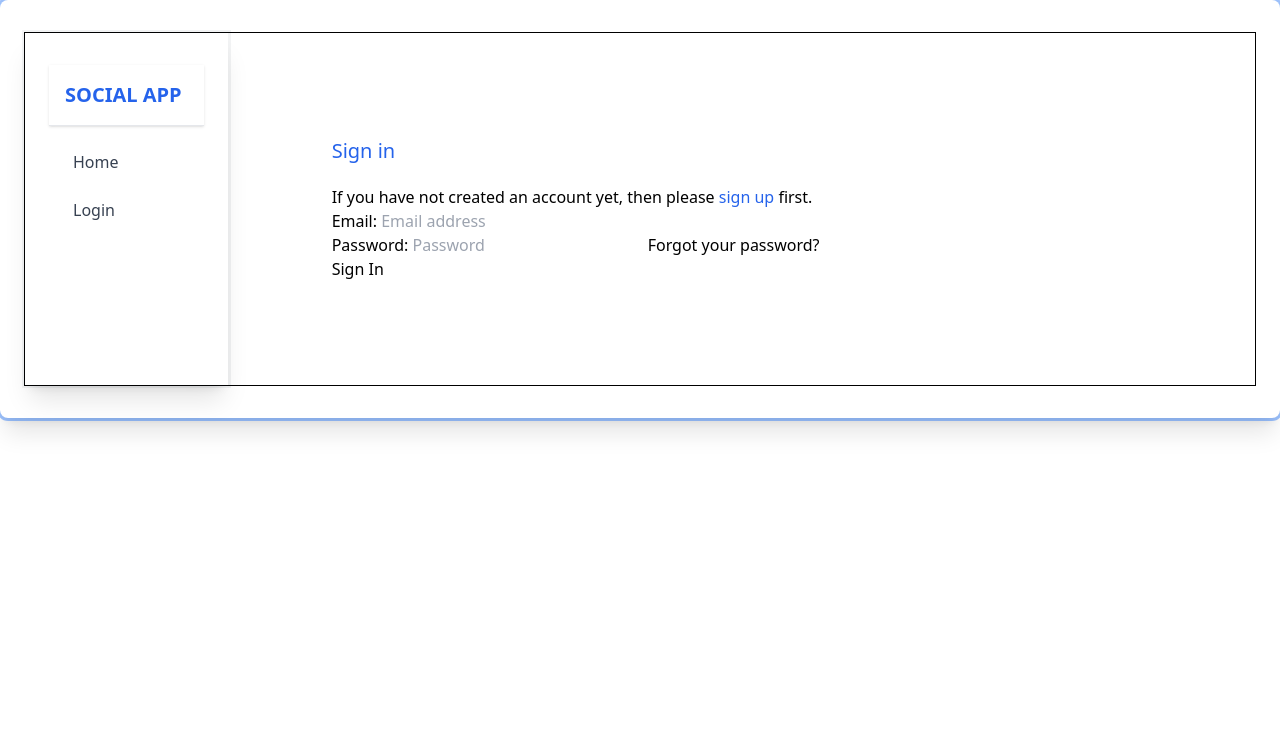
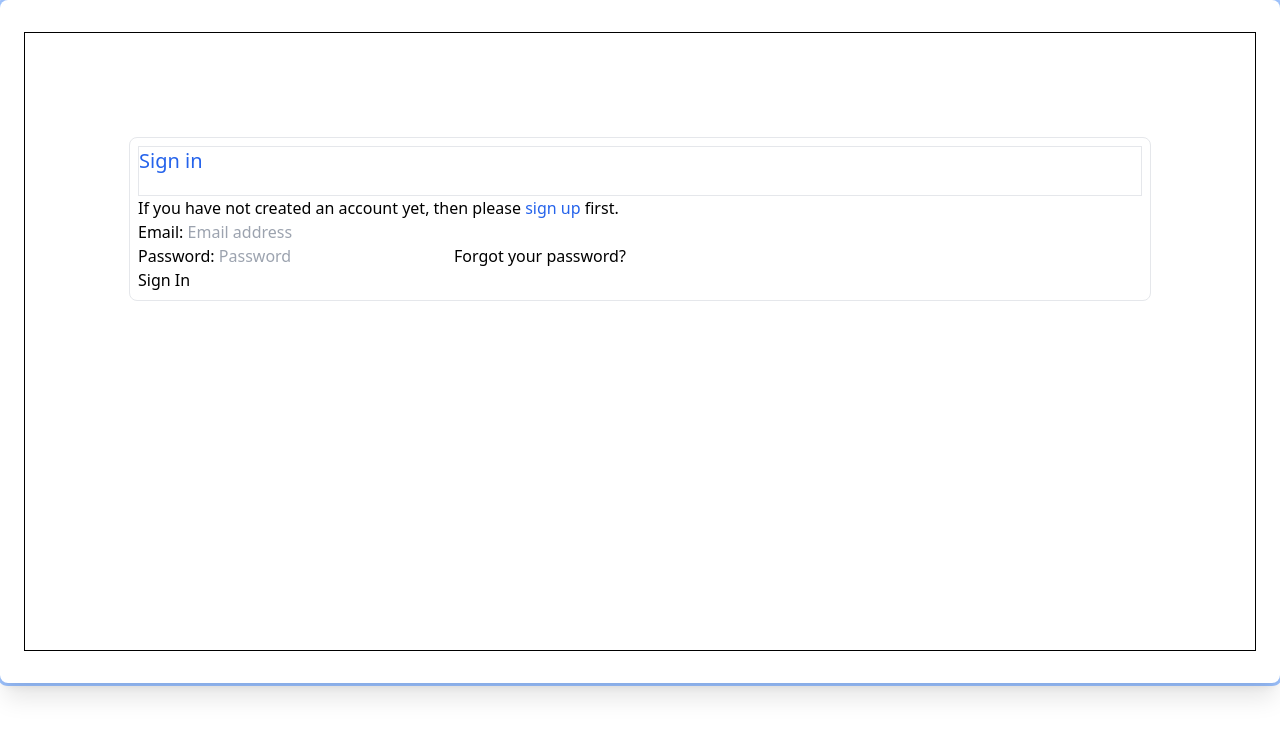
Before and after one commit to ONTI98/Django2, a Django app: page /login/ in a window 1280 px wide. Shown: the top 737 px of the page. Run offline with Django 5.2, Linux system fonts and the light colour scheme; some libraries are stand-ins or nearby versions.

Commit message:
CSS to hiide sidebar

```diff
--- a/myapp/templates/account/login.html
+++ b/myapp/templates/account/login.html
@@ -6,13 +6,23 @@
     {% trans "Sign In" %}
 {% endblock head_title %}
 
+
 {% block body%}
+<style>
+    #aside_container{
+        display: flex;
+        flex-wrap: wrap-reverse;
+    }
+    .sidebar{
+        visibility: collapse;
+    }
+</style>
 
+<div class=" border rounded-lg p-2 " id="sign_in_form">
 {% block content %}
 {% element h1 %}
-<h1 class="text-xl pb-5 text-blue-600">
-Sign in
-            </h1>
+<!--form -->
+<h1 class="text-xl pb-5 text-blue-600 border ">Sign in</h1>
         {% endelement %}
         {% if not SOCIALACCOUNT_ONLY %}
             {% setvar link %}
@@ -69,3 +79,5 @@ Sign in
         {% include "mfa/webauthn/snippets/login_script.html" with button_id="passkey_login" %}
     {% endif %}
 {% endblock %}
+</div>
+</div>
```
